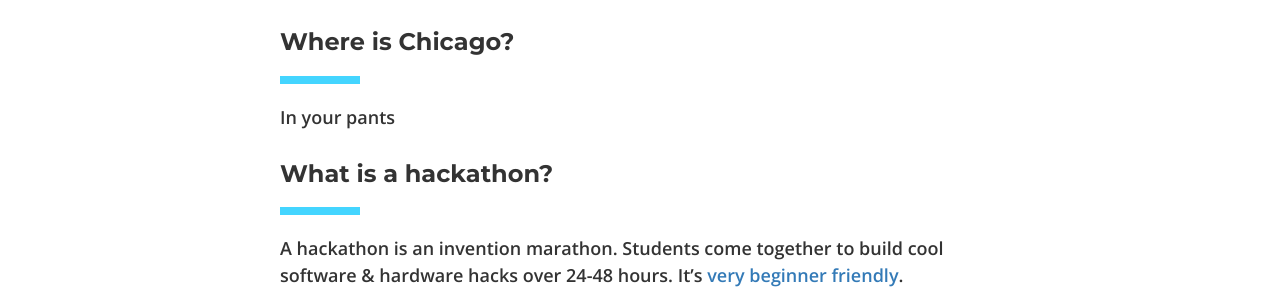
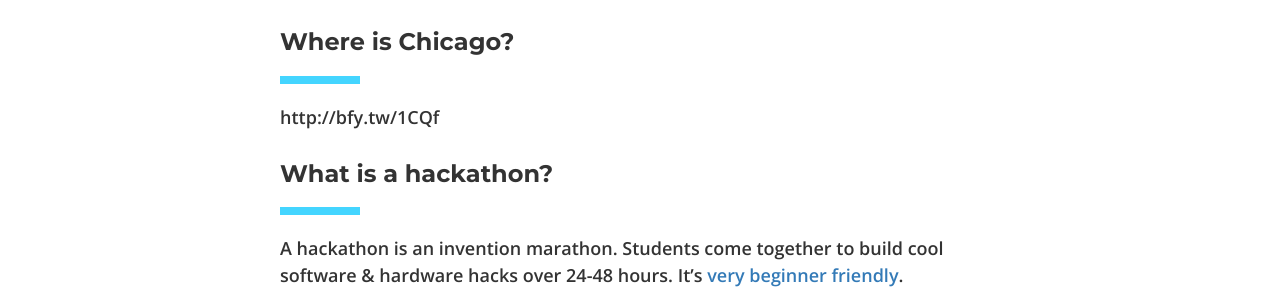
Before and after one commit to MLH/mlh-hackathon-boilerplate, a Jekyll site: the page built from index.html, in a window 1280 px wide. Shown: the part 581-881 px from the top of the page. Built offline with Jekyll 4.4.1, drawn with Linux system fonts in a browser that asks for light colours; nearby versions of some CDN libraries.

```diff
--- a/_config.yml
+++ b/_config.yml
@@ -75,7 +75,7 @@ event:
   faq:
     - question: "Where is Chicago?"
       answer: >
-        In your pants
+        http://bfy.tw/1CQf
     - question: "What is a hackathon?"
       answer: >
         A hackathon is an invention marathon. Students come together to build cool
@@ -97,7 +97,8 @@ event:
     - question: "Is there a code of conduct?"
       answer: >
         Yes there is, you can [find it here](https://static.mlh.io/docs/mlh-code-of-conduct.pdf).
-
+  schedule:
+    day: "MONWEDNESDAY"
   # This is the message you'll receive once you've registered.
   register:
     message: >
```
